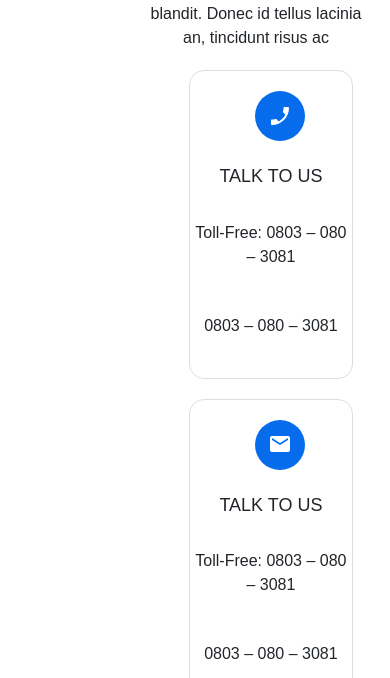
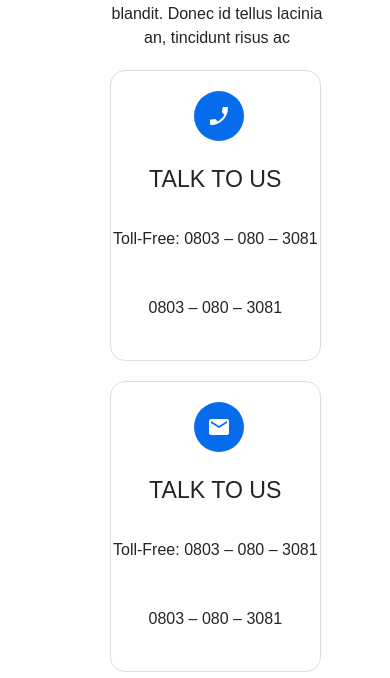
Before and after one commit to hamzabalouty/Drugstore, a React (Create React App) app: page /contact in a window 390 px wide. Shown: the part 890-1568 px from the top of the page. Built offline with nearby package versions, Linux system fonts and the light colour scheme.

Commit message:
Update Contact.css

```diff
--- a/src/pages/Contact/Contact.css
+++ b/src/pages/Contact/Contact.css
@@ -104,7 +104,7 @@
 }
 
 /* start res */
-@media (max-width: 991px) {
+@media screen and (min-width: 768px) and (max-width: 991px) {
   .contact-box-image {
     margin-left: 30%;
   }
@@ -112,13 +112,22 @@
     font-size: 18px;
     font-weight: 500;
   }
+  .contact,
+  .contact-container,
+  .contact-map,
+  .gmap_iframe{
+    width: 100%;
+  }
 }
-@media (max-width: 767px) {
+@media screen and (min-width: 401px) and (max-width: 767px) {
+  .contact,
+  .contact-container,
+  .contact-map,
+  .gmap_iframe{
+    width: 100%;
+  }
   .contact {
     overflow: hidden;
-  }
-  .gmap_iframe {
-    max-width: 100%;
   }
   .contact-info {
     display: flex;
@@ -127,7 +136,8 @@
   }
   .contact-info-left {
     width: 60%;
-    margin-left: 10%;
+    margin-left: 0;
+    margin-right: 20%;
   }
   .contact-details {
     display: flex;
@@ -135,15 +145,46 @@
     width: 100%;
   }
   .contact-box {
-    width: 70%;
-    margin-left: 20px;
+    width: 90%;
+    margin-left: -20px;
   }
   .contact-box-image {
     margin-left: 40%;
   }
   .contact-info-right {
-    width: 42%;
-    margin-left: 17%;
+    width: 60%;
+    margin-left: 0;
+    margin-right: 20%;
+  }
+  .contact-info-right button {
+    margin-bottom: 10px;
+  }
+}
+@media screen and (max-width: 400px){
+  .contact,
+  .contact-container,
+  .contact-map,
+  .gmap_iframe{
+    width: 100%;
+  }
+  .contact-info {
+    display: flex;
+    flex-wrap: wrap;
+    width: 100%;
+  }
+  .contact-box {
+    width: 90%;
+    margin-left: -20px;
+  }
+  .contact-info-left {
+    width: 60%;
+    margin-left: 0;
+    margin-right: 20%;
+  }
+  .contact-info-right {
+    width: 60%;
+    margin-left: 0;
+    margin-right: 20%;
   }
   .contact-info-right button {
     margin-bottom: 10px;
```
